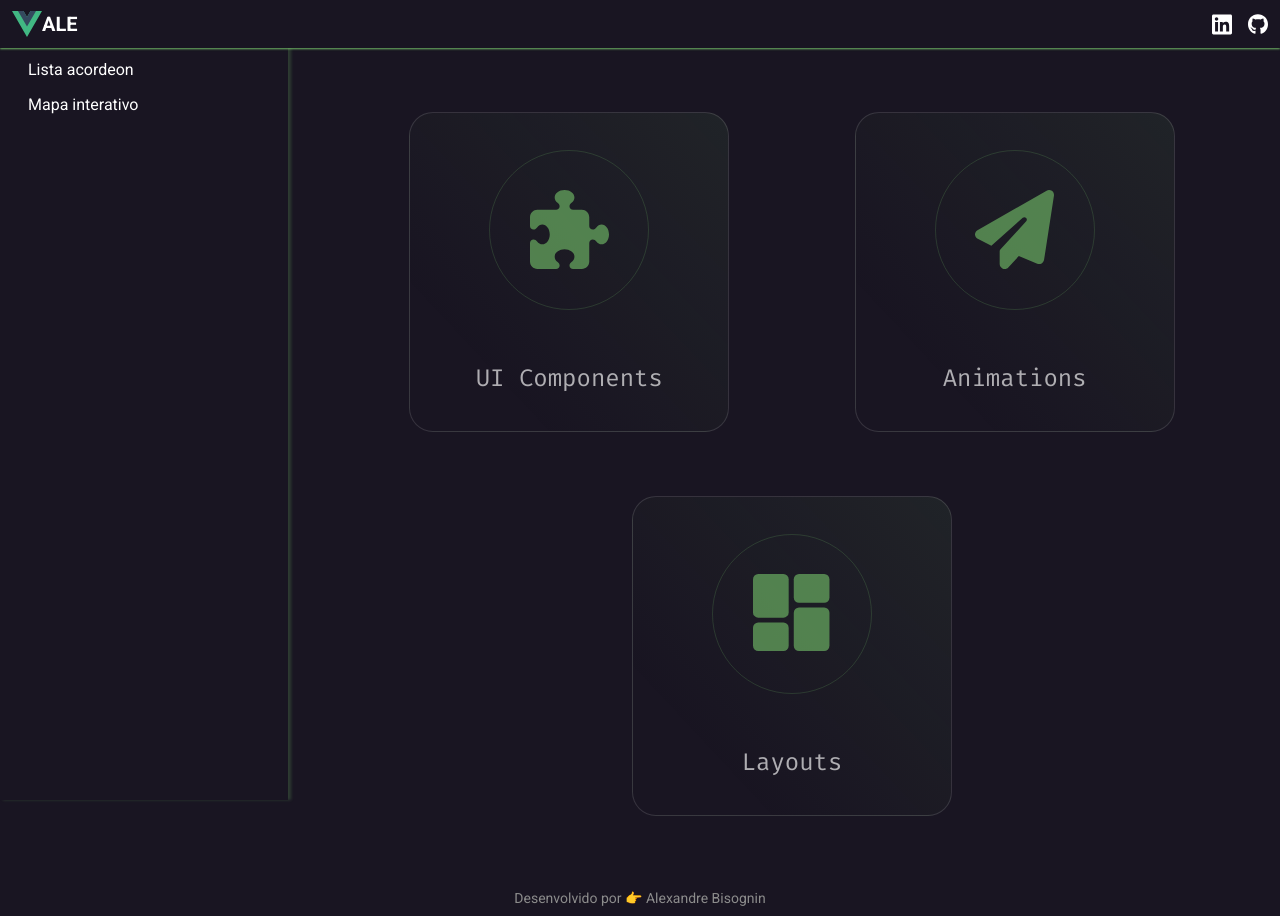
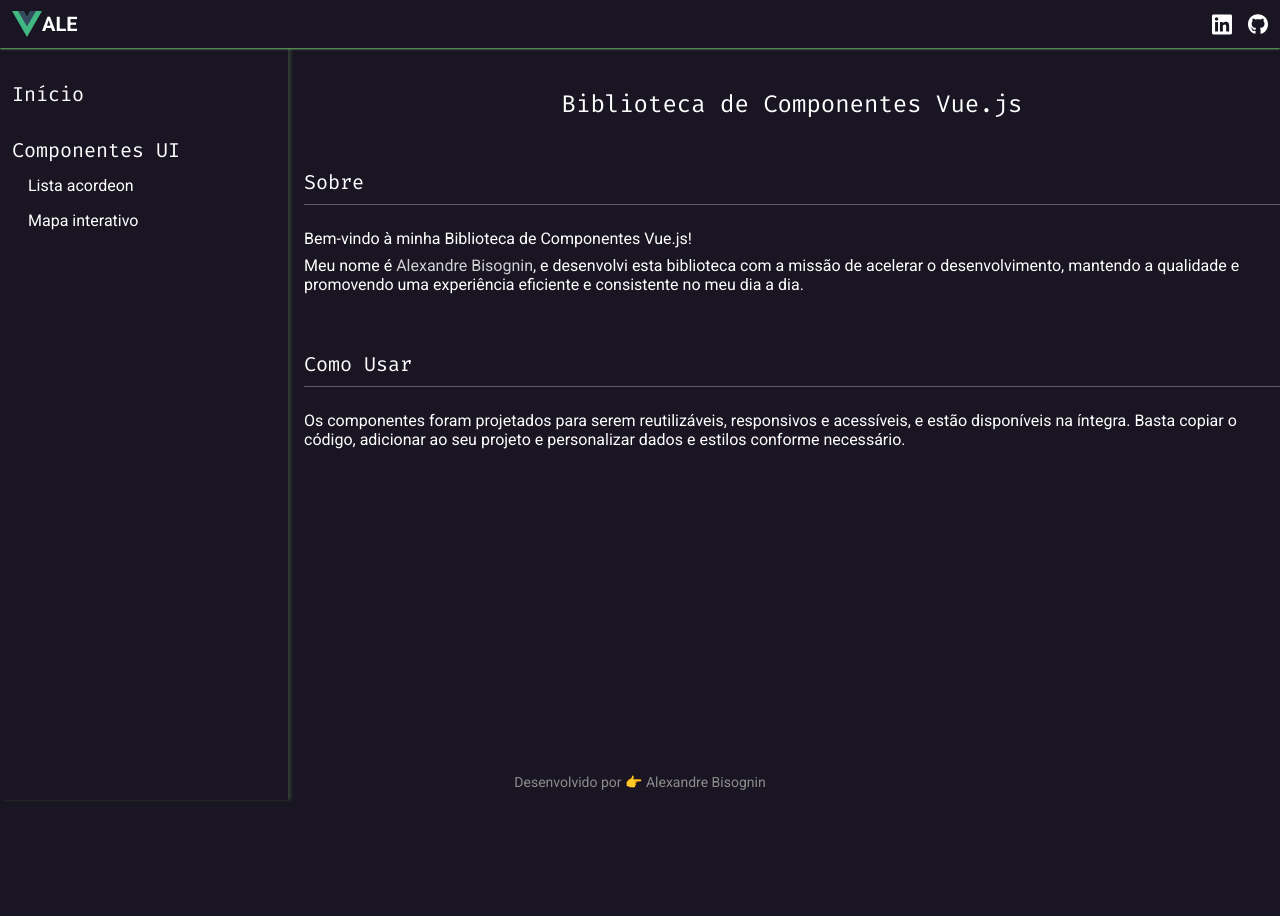
Before and after one commit to alexandre-fb/lib-vuejs, a Nuxt app: page / in a window 1280 px wide. After the commit the page ends 800 px from the top, so only its background shows below. Built offline with nearby package versions, Linux system fonts and the light colour scheme.

Commit message:
refactor

```diff
--- a/components/UiElements/InterativeMap/InterativeMap.vue
+++ b/components/UiElements/InterativeMap/InterativeMap.vue
@@ -90,7 +90,8 @@
 
     <!-- text container -->
     <div class="int-map__text-area">
-      <h2 v-if="!isHoverState() && !selectedState.name" class="text__title text__title--empty">Seleciona um estado no mapa</h2>
+      <h2 v-if="!isHoverState() && !selectedState.name" class="text__title text__title--empty">Seleciona um estado no mapa
+      </h2>
       <h2 class="text__title">
         {{ isHoverState() ? hoverState.name : selectedState.name }}
       </h2>
@@ -165,7 +166,6 @@
 </script>
 
 <style scoped>
-
 .int-map__container {
   display: flex;
   justify-content: center;
@@ -178,6 +178,7 @@
   flex: 1;
   width: 100%;
   display: flex;
+  flex-wrap: wrap;
   justify-content: center;
   align-items: center;
 }
@@ -222,6 +223,7 @@
   font-size: 28px;
   margin-bottom: 12px;
 }
+
 .int-map__text-area .text__title--empty {
   font-size: 24px;
 }
--- a/pages/index.vue
+++ b/pages/index.vue
@@ -1,92 +1,47 @@
 <template>
-  <div class="flex flex-col grow">
-    <!-- cards area -->
-    <div
-      class="flex flex-wrap justify-evenly items-center gap-x-5 gap-y-16 grow py-16"
-    >
-      <!-- card item -->
-      <div
-        v-for="card in cardsData"
-        :key="card.id"
-        class="__card group flex flex-col w-full sm:w-fit sm:min-w-80 h-fit min-h-80 border border-[#D9D9D926] rounded-3xl hover:border-[#D9D9D940] hover:shadow-2xl hover:shadow-[#70b96638] transition duration-300 ease-in-out"
-      >
-        <a :href="card.link"
-          class="flex flex-col justify-evenly grow cursor-pointer w-full min-w-72"
-        >
-          <!-- icon area -->
-          <div class="flex justify-center p-4">
-            <!-- circle -->
-            <div
-              class="flex justify-center items-center w-40 h-40 border border-primary border-opacity-20 rounded-full group-hover:border-opacity-40 group-hover:scale-105 transition duration-300 ease-in-out"
-            >
-              <!-- icon -->
-              <div
-                class="origin-center w-[50%] h-[50%] lg:opacity-65 group-hover:scale-110 group-hover:opacity-100 transition duration-300 ease-in-out"
-              >
-                <component :is="card.icon" />
-              </div>
-            </div>
-          </div>
+  <SectionTitle>
+    Biblioteca de Componentes Vue.js
+  </SectionTitle>
 
-          <!-- text area -->
-          <div class="flex flex-col justify-center items-center p-4">
-            <h2
-              class="text-2xl font-fira lg:opacity-65 group-hover:opacity-100 transition ease-in-out duration-300"
-            >
-              {{ card.text }}
-            </h2>
-          </div>
-        </a>
-      </div>
+  <!-- Sobre -->
+  <div class="mb-12">
+    <SectionSubtitle>
+      Sobre
+    </SectionSubtitle>
+    <div class="flex flex-col gap-2">
+      <p>
+        Bem-vindo à minha Biblioteca de Componentes Vue.js!
+      </p>
+      <p>
+        Meu nome é <a href="https://alexandrefb.com" target="_blank" class="opacity-80 hover:opacity-100 transition">Alexandre Bisognin</a>, e desenvolvi esta biblioteca com a missão de acelerar o desenvolvimento, mantendo a qualidade e promovendo uma experiência eficiente e consistente no meu dia a dia.
+      </p>
     </div>
   </div>
+
+  <!-- Como Usar -->
+  <div>
+    <SectionSubtitle>
+      Como Usar
+    </SectionSubtitle>
+    <p>
+      Os componentes foram projetados para serem reutilizáveis, responsivos e acessíveis, e estão disponíveis na íntegra. Basta copiar o código, adicionar ao seu projeto e personalizar dados e estilos conforme necessário.
+    </p>
+  </div>
 </template>
+<script>
+import SectionTitle from '~/components/Sections/SectionTitle.vue';
+import SectionSubtitle from '~/components/Sections/SectionSubtitle.vue';
 
-<script>
-import { ref } from "vue";
-import AnimationIcon from "~/components/icons/AnimationIcon.vue";
-import PuzzleIcon from "~/components/icons/PuzzleIcon.vue";
-import LayoutIcon from '~/components/icons/LayoutIcon.vue';
 export default {
   components: {
-    PuzzleIcon,
-    AnimationIcon,
-    LayoutIcon
+    SectionTitle,
+    SectionSubtitle
   },
   setup() {
-    const cardsData = ref([
-      {
-        icon: "PuzzleIcon",
-        id: "ui-components",
-        link: "/ui-components",
-        text: "UI Components",
-      },
-      {
-        icon: "AnimationIcon",
-        id: "animations",
-        link: "/animations",
-        text: "Animations",
-      },
-      {
-        icon: "LayoutIcon",
-        id: "layouts",
-        link: "/layouts",
-        text: "Layouts",
-      },
-    ]);
-    return {
-      cardsData,
-    };
+    return {};
   },
 };
 </script>
 
 <style scoped>
-.__card {
-  background: linear-gradient(
-    227deg,
-    #70b96645 -162.93%,
-    rgba(196, 196, 196, 0) 79.12%
-  );
-}
 </style>
--- a/pages/ui-components.vue
+++ b/pages/ui-components.vue
@@ -1,9 +1,9 @@
 <template>
   <div class="flex flex-col grow border-b-2 pb-12">
-    <SectionAccordion section_id="accordion-list-section" />
+    <SectionAccordion section_id="lista-acordeon" />
   </div>
   <div class="flex flex-col grow border-b-2 pb-12">
-    <SectionInterativeMap section_id="interative-map-section" />
+    <SectionInterativeMap section_id="mapa-interativo" />
   </div>
 </template>
 
```
